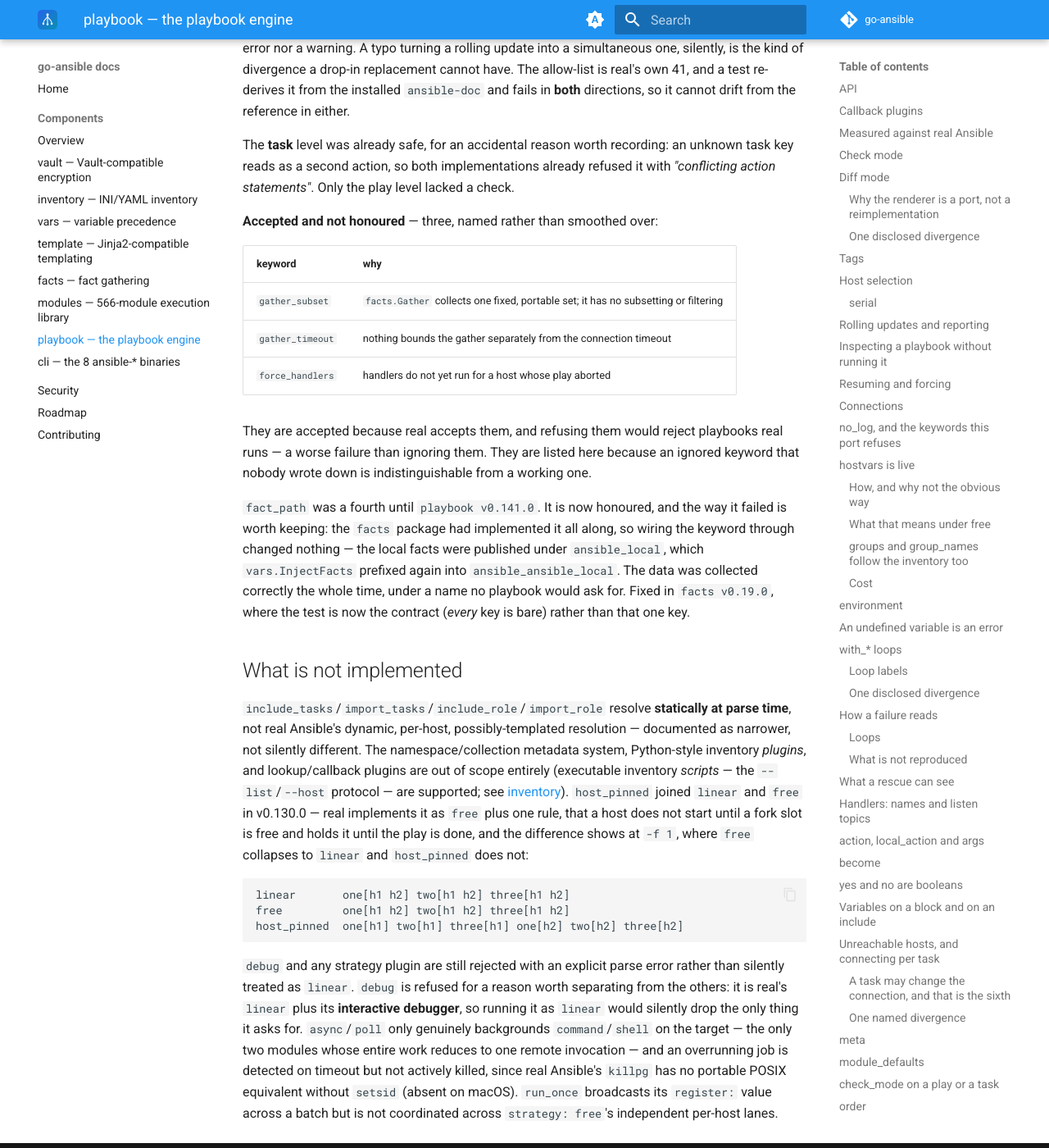
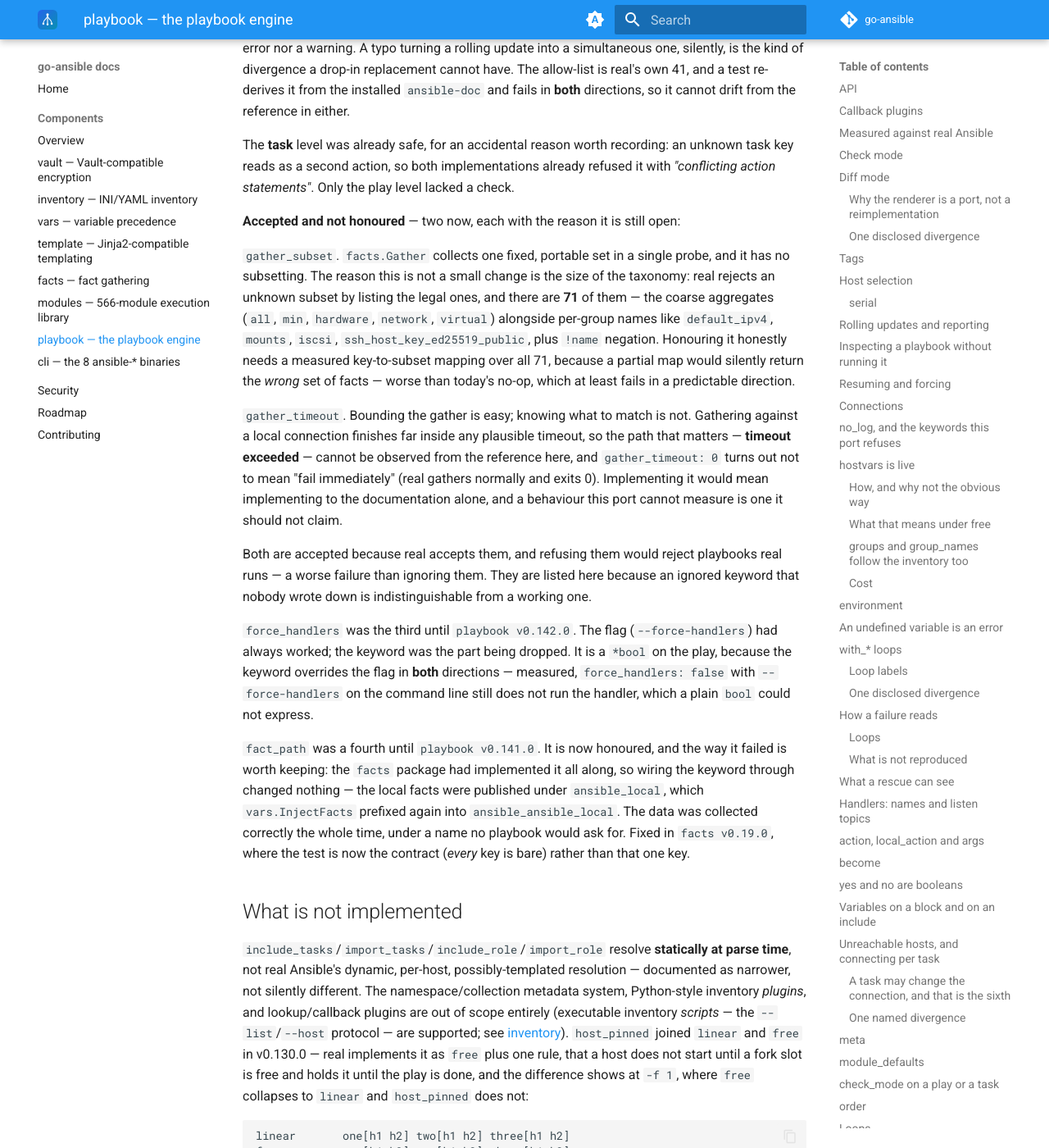
Before and after one commit to go-ansible/docs, an MkDocs documentation site: the page built from docs/components/playbook.md, in a window 1280 px wide and 1400 px high, scrolled down 27806 px. Shown: the whole window at 82% size. Built offline with MkDocs 1.6.1 and Material for MkDocs 9.7.7, drawn with Linux system fonts in a browser that asks for light colours; the version menu is left out.

Commit message:
playbook: why the last two keywords are still open (#87)
force_handlers is honoured as of playbook v0.142.0, so the list of
accepted-and-ignored keywords is down to two. Each now carries the
reason it is open rather than just the fact.

gather_subset: real rejects an unknown subset by listing the legal
ones, and there are 71 -- coarse aggregates beside per-group names,
plus !name negation. A partial key-to-subset map would silently return
the WRONG facts, which is worse than a no-op that fails predictably.

gather_timeout: bounding the gather is easy, knowing what to match is
not. A local gather finishes inside any plausible timeout, so the
exceeded path cannot be observed from the reference here, and
gather_timeout: 0 turns out not to mean fail-immediately. Implementing
it would mean implementing to the documentation alone.

Co-authored-by: Claude Opus 5 <noreply@anthropic.com>

```diff
--- a/docs/components/playbook.md
+++ b/docs/components/playbook.md
@@ -1355,18 +1355,37 @@ an unknown task key reads as a second action, so both implementations already
 refused it with *"conflicting action statements"*. Only the play level lacked a
 check.
 
-**Accepted and not honoured** — three, named rather than smoothed over:
+**Accepted and not honoured** — two now, each with the reason it is still open:
 
-| keyword | why |
-|---|---|
-| `gather_subset` | `facts.Gather` collects one fixed, portable set; it has no subsetting or filtering |
-| `gather_timeout` | nothing bounds the gather separately from the connection timeout |
-| `force_handlers` | handlers do not yet run for a host whose play aborted |
+`gather_subset`. `facts.Gather` collects one fixed, portable set in a single
+probe, and it has no subsetting. The reason this is not a small change is the
+size of the taxonomy: real rejects an unknown subset by listing the legal ones,
+and there are **71** of them — the coarse aggregates (`all`, `min`, `hardware`,
+`network`, `virtual`) alongside per-group names like `default_ipv4`, `mounts`,
+`iscsi`, `ssh_host_key_ed25519_public`, plus `!name` negation. Honouring it
+honestly needs a measured key-to-subset mapping over all 71, because a partial
+map would silently return the *wrong* set of facts — worse than today's no-op,
+which at least fails in a predictable direction.
 
-They are accepted because real accepts them, and refusing them would reject
+`gather_timeout`. Bounding the gather is easy; knowing what to match is not.
+Gathering against a local connection finishes far inside any plausible timeout,
+so the path that matters — **timeout exceeded** — cannot be observed from the
+reference here, and `gather_timeout: 0` turns out not to mean "fail
+immediately" (real gathers normally and exits 0). Implementing it would mean
+implementing to the documentation alone, and a behaviour this port cannot
+measure is one it should not claim.
+
+Both are accepted because real accepts them, and refusing them would reject
 playbooks real runs — a worse failure than ignoring them. They are listed here
 because an ignored keyword that nobody wrote down is indistinguishable from a
 working one.
+
+`force_handlers` was the third until `playbook v0.142.0`. The flag
+(`--force-handlers`) had always worked; the keyword was the part being dropped.
+It is a `*bool` on the play, because the keyword overrides the flag in **both**
+directions — measured, `force_handlers: false` with `--force-handlers` on the
+command line still does not run the handler, which a plain `bool` could not
+express.
 
 `fact_path` was a fourth until `playbook v0.141.0`. It is now honoured, and the
 way it failed is worth keeping: the `facts` package had implemented it all
```
